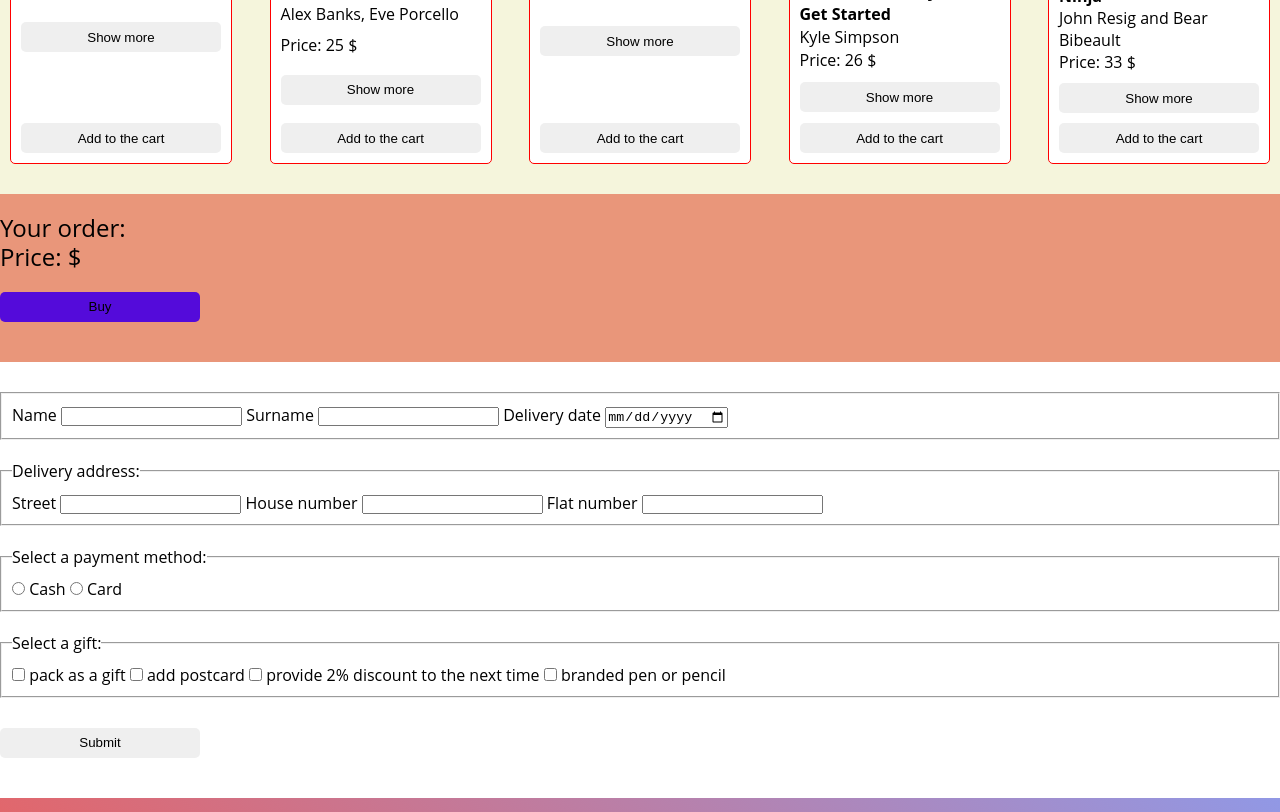
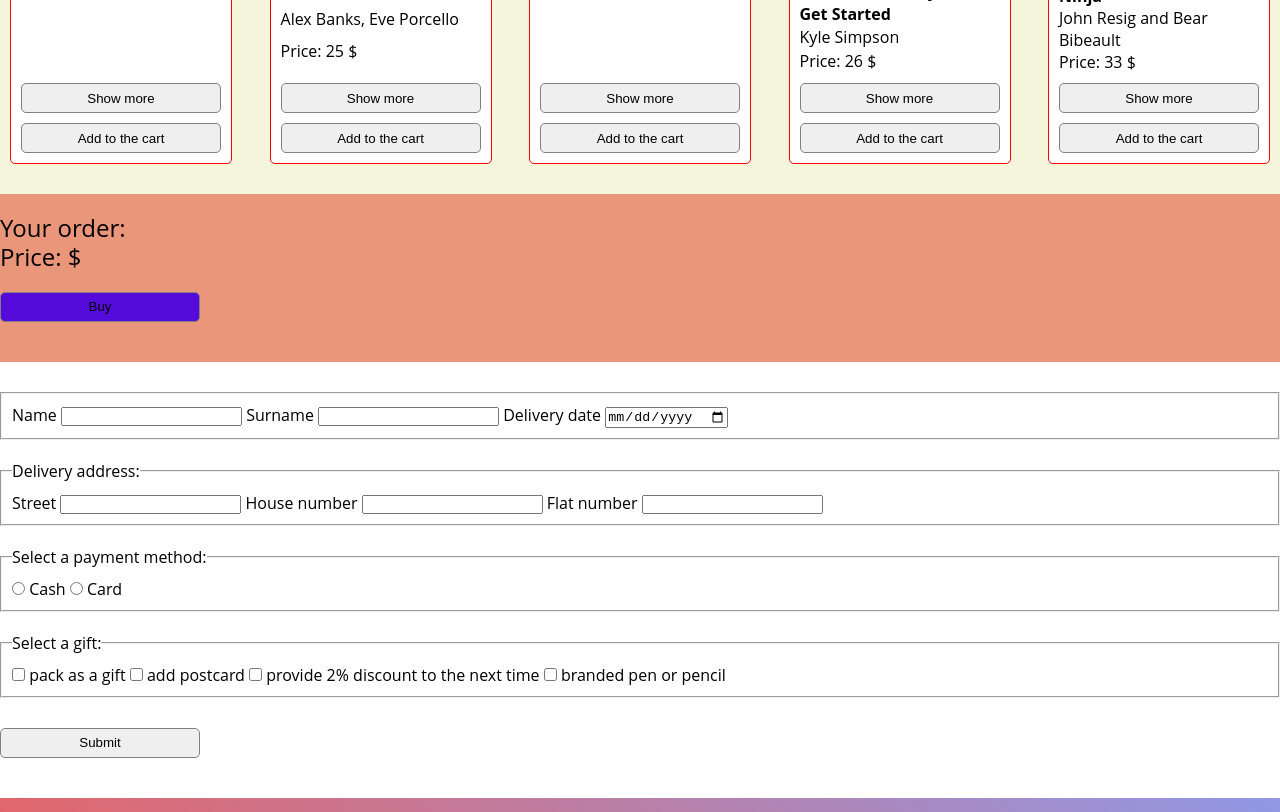
Before and after one commit to DimiBibikau/bookshop, a plain HTML site: page index.html in a window 1280 px wide. Shown: the part 957-1769 px from the top of the page. Drawn offline with Linux system fonts and the light colour scheme.

Commit message:
feat: buttons

```diff
--- a/script.js
+++ b/script.js
@@ -13,9 +13,10 @@ const renderBookshop = () => {
         elementFactory('h4', 'book__title', '.book', book);
         elementFactory('p', 'book__author', '.book', book);
         elementFactory('p', 'book__price', '.book', book);
-        elementFactory('button', 'button__info', '.book', book);
+        elementFactory('div', 'button__box', '.book', book);
+        elementFactory('button', 'button__info', '.button__box', book);
         document.querySelectorAll('.button__info')[book].innerHTML = 'Show more';
-        elementFactory('button', 'button__add', '.book', book);
+        elementFactory('button', 'button__add', '.button__box', book);
         document.querySelectorAll('.button__add')[book].innerHTML = 'Add to the cart'
 
 // populating the book card stags
--- a/style.css
+++ b/style.css
@@ -132,21 +132,27 @@ wrapper__shopping-cart {
     width: 100%;
 }
 
+.button__box {
+    display: flex;
+    flex-direction: column;
+    justify-content: space-between;
+    height: 70px;
+    margin-top: 10px;
+}
+
 .button__info {
     width: 200px;
     height: 30px;
     align-self: center;
     border-radius: 5px;
-    border: none;
-    margin-bottom: 10px;
-    margin-top: 10px;
+    border: 1px solid grey;
 }
 
 .button__add {
     width: 200px;
     height: 30px;
     border-radius: 5px;
-    border: none;
+    border: 1px solid grey;
     align-self: center;
 }
 
@@ -155,7 +161,7 @@ wrapper__shopping-cart {
     height: 30px;
     background-color: #540bda;
     border-radius: 5px;
-    border: none;
+    border: 1px solid grey;
     margin: 20px 0;
 }
 
@@ -208,8 +214,7 @@ wrapper__shopping-cart {
     width: 200px;
     height: 30px;
     border-radius: 5px;
-    border-radius: 5px;
-    border: none;
+    border: 1px solid grey;
     margin: 20px 0;
 }
 
```
